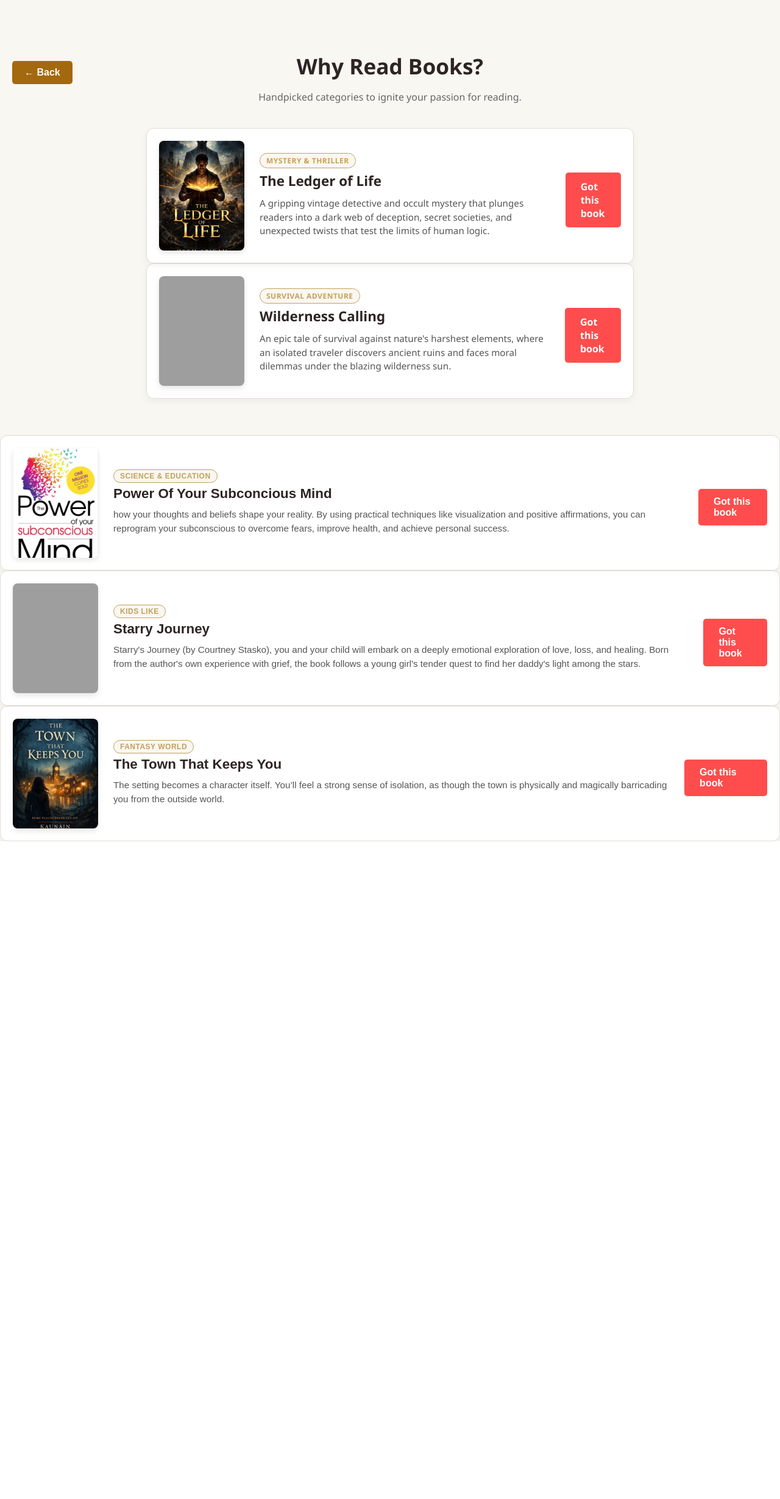
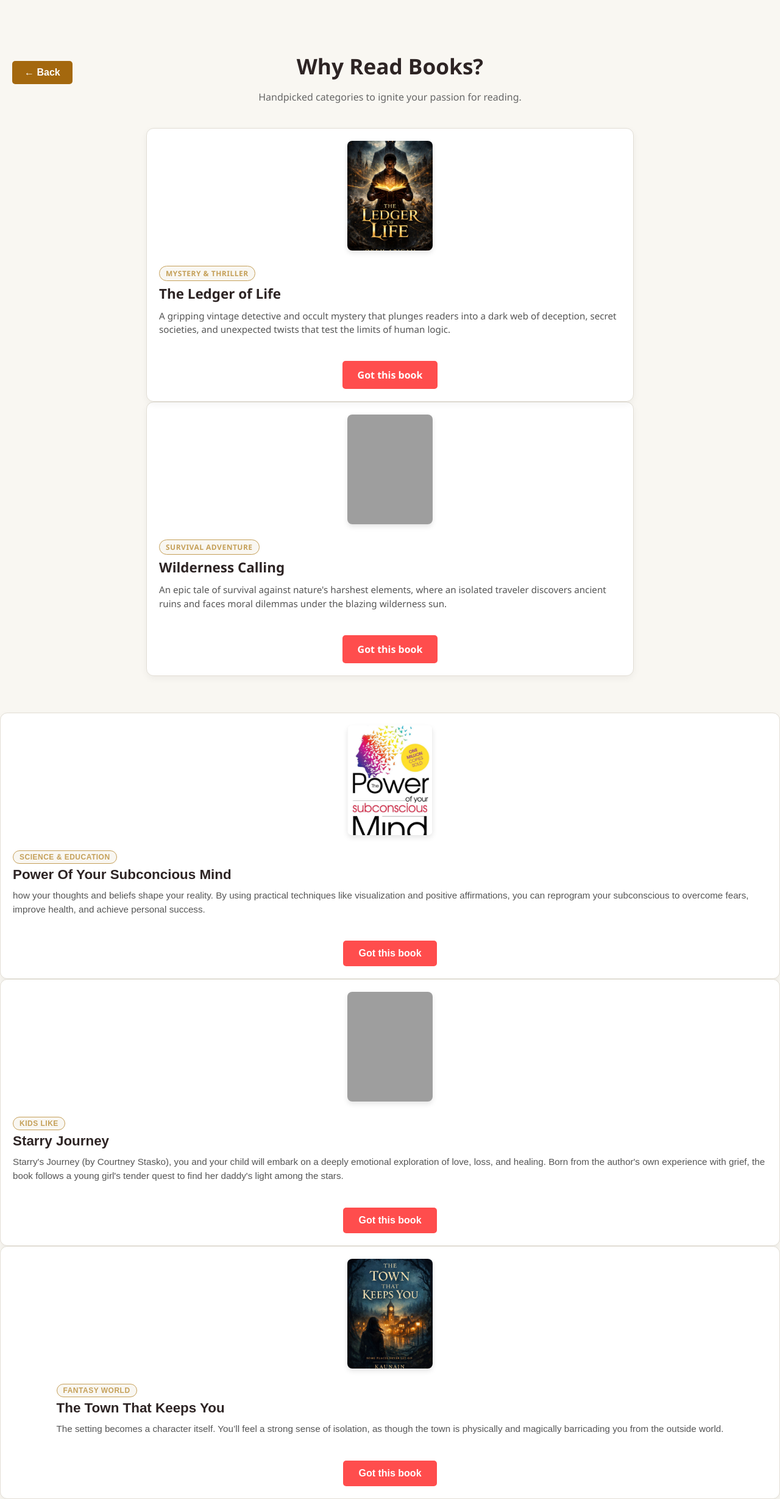
Before and after one commit to Thaslin18/Bookcrack, a Django app: template bookstore/store/templates/store/interest.html in a window 1280 px wide. Shown: the whole page at 61% size. Before the commit the page ends 1380 px from the top, so only its background shows below. Run offline with Django 5.2, Linux system fonts and the light colour scheme; the template is opened without the code that fills it, so the values that code supplies are empty; grey boxes are pictures that could not be loaded.

Commit message:
Update interest page

```diff
--- a/bookstore/store/templates/store/interest.html
+++ b/bookstore/store/templates/store/interest.html
@@ -21,7 +21,12 @@
 .back-btn:hover{
     background-color:#055461;
 }
-    </style>
+.vertical-book-card {
+    display: flex;
+    flex-direction: column;
+    align-items: center;
+}
+</style>
 </head>
 <body>
 
```
